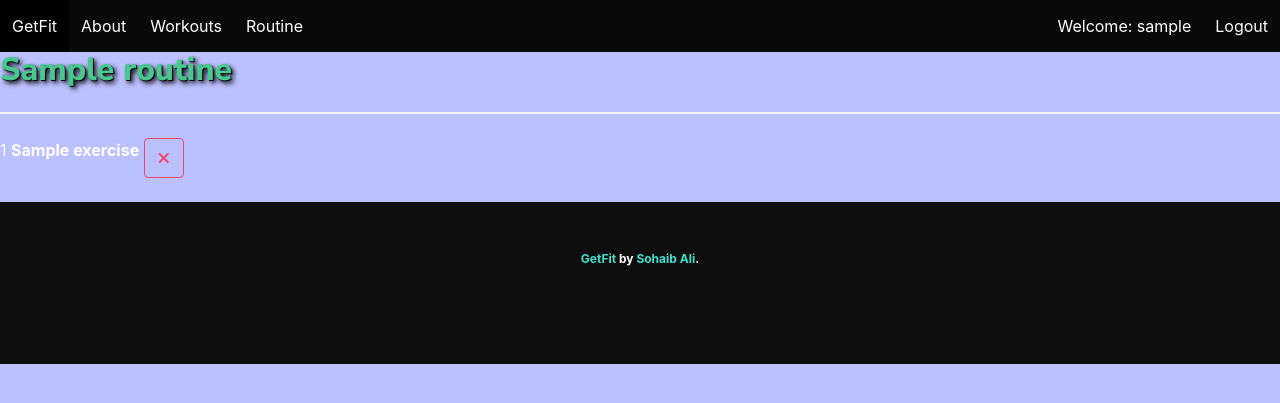
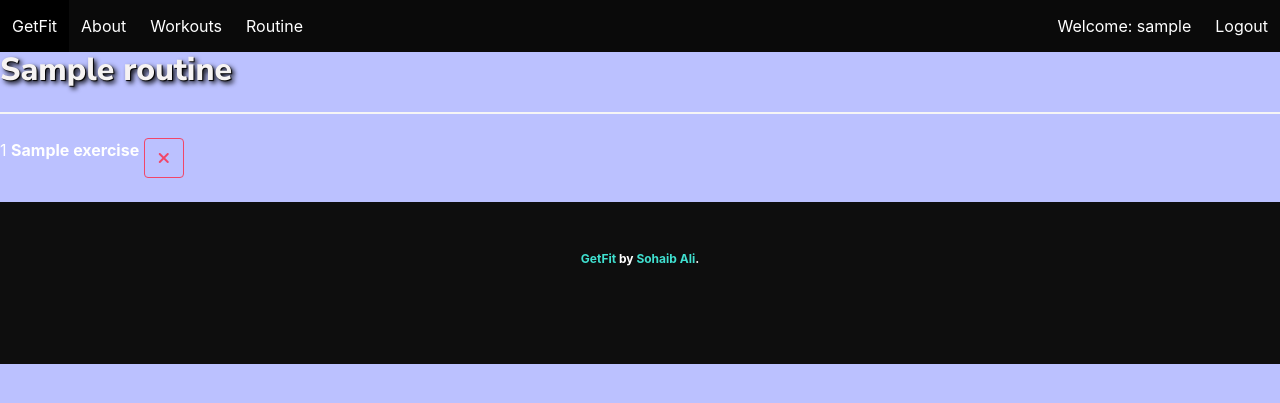
Before and after one commit to saybeeali/Get-Fit, a Django app: page /routines/ in a window 1280 px wide. Shown: the top 403 px of the page. Run offline with Django 4.2, Linux system fonts and the light colour scheme; a user stored in the database is signed in; tables that the repository leaves empty hold one stand-in row (values such as "Sample post"); some libraries are stand-ins or nearby versions.

Commit message:
starting css on routine page

```diff
--- a/main_app/templates/routine_list.html
+++ b/main_app/templates/routine_list.html
@@ -4,7 +4,7 @@
     {% for routine in routines %}
 
         <div class="routine mb-5">
-            <h3 class="title is-3 has-text-success">{{routine.title}}</h3>
+            <h3 class="title is-3 ">{{routine.title}}</h3>
             <hr />
 
             {% for exercise in routine.exercises.all %}
```
